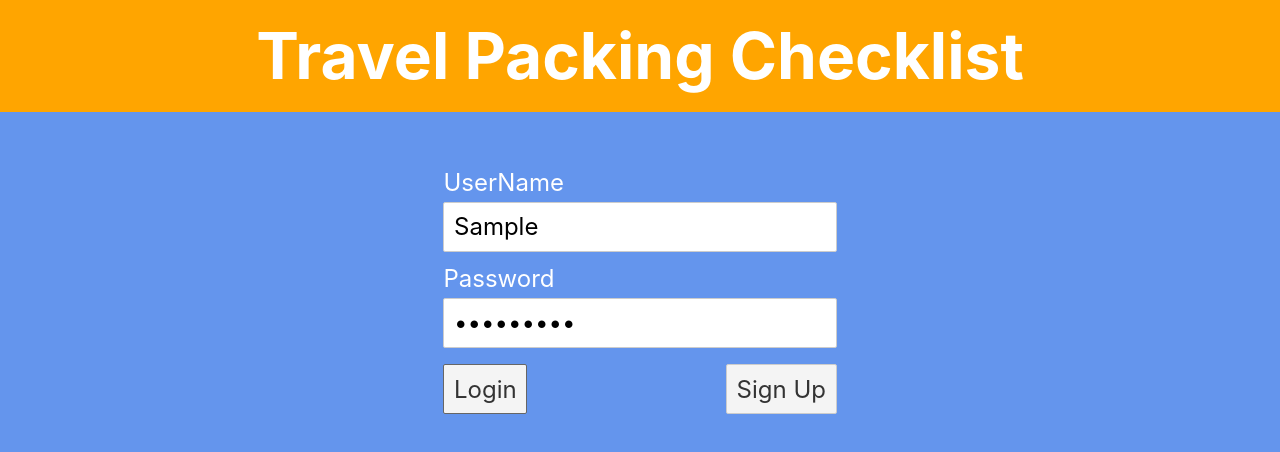
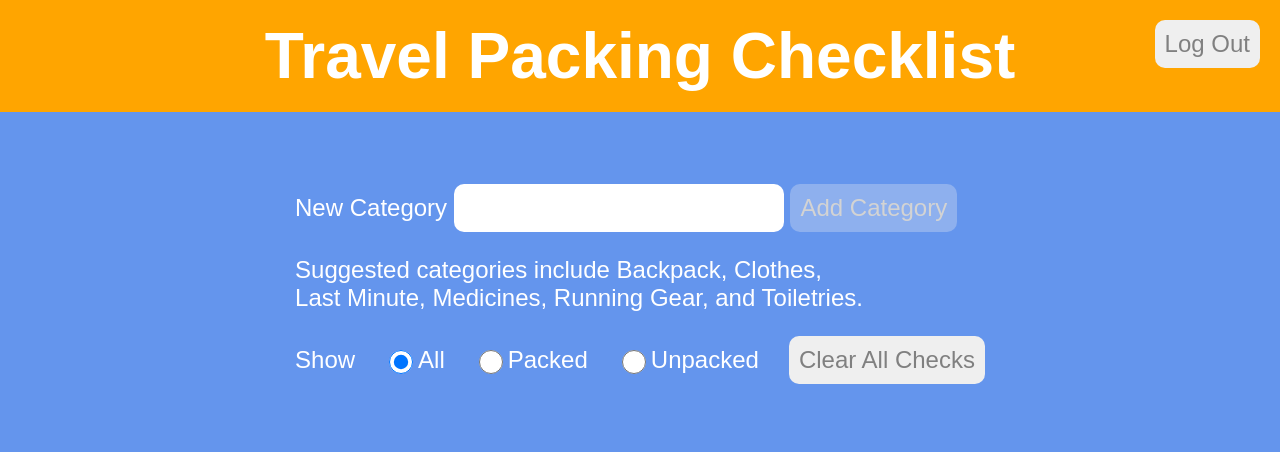
Before and after one commit to fdel15/svelte, a Svelte app in the folder travel-packing/: page / in a window 1280 px wide. Both pictures are taken after typing "Sample", "Sample123" into the empty fields and a click on the button "Login". Shown: the top 452 px of the page. Built offline with nearby package versions, Linux system fonts and the light colour scheme.

Commit message:
Saved through Chapter 6

```diff
--- a/travel-packing/package.json
+++ b/travel-packing/package.json
@@ -17,6 +17,8 @@
     "svelte": "^3.0.0"
   },
   "dependencies": {
-    "sirv-cli": "^1.0.0"
+    "sanitize-html": "^2.3.0",
+    "sirv-cli": "^1.0.0",
+    "uuid": "^8.3.2"
   }
 }
--- a/travel-packing/public/global.css
+++ b/travel-packing/public/global.css
@@ -1,67 +1,44 @@
-html, body {
-	position: relative;
-	width: 100%;
-	height: 100%;
+body {
+    font-family: sans-serif;
+    height: 100vh;
+    margin: 0;
+    padding: 0;
 }
 
-body {
-	color: #333;
-	margin: 0;
-	padding: 0px;
-	box-sizing: border-box;
-	font-family: -apple-system, BlinkMacSystemFont, "Segoe UI", Roboto, Oxygen-Sans, Ubuntu, Cantarell, "Helvetica Neue", sans-serif;
+button:not(:disabled),
+input:not(:disabled) {
+    cursor: pointer;
 }
 
-a {
-	color: rgb(0,100,200);
-	text-decoration: none;
+button:disabled {
+    color: lightgray;
 }
 
-a:hover {
-	text-decoration: underline;
+button.icon {
+    background-color: transparent;
+    border: none;
+    margin-bottom: 0;
 }
 
-a:visited {
-	color: rgb(0,80,160);
+input:disabled {
+    color: #ccc;
 }
 
 label {
-	display: block;
+    display: inline-block;
 }
 
-input, button, select, textarea {
-	font-family: inherit;
-	font-size: inherit;
-	-webkit-padding: 0.4em 0;
-	padding: 0.4em;
-	margin: 0 0 0.5em 0;
-	box-sizing: border-box;
-	border: 1px solid #ccc;
-	border-radius: 2px;
+input,
+button,
+select,
+textarea {
+    --padding: 10px;
+    border-radius: var(--padding);
+    border: none;
+    box-sizing: border-box;
+    color: gray;
+    font-family: inherit;
+    font-size: inherit;
+    margin: 0;
+    padding: var(--padding);
 }
-
-input:disabled {
-	color: #ccc;
-}
-
-button {
-	color: #333;
-	background-color: #f4f4f4;
-	outline: none;
-}
-
-button:disabled {
-	color: #999;
-}
-
-button:not(:disabled):active {
-	background-color: #ddd;
-}
-
-button:focus {
-	border-color: #666;
-}
-
-button:hover {
-	cursor: pointer;
-}
--- a/travel-packing/src/App.svelte
+++ b/travel-packing/src/App.svelte
@@ -1,10 +1,18 @@
 <script>
 	import Login from './Login.svelte';
+	import Checklist from './Checklist.svelte';
+
+	let page = Login;
 </script>
 
 <main>
 	<h1 class="hero">Travel Packing Checklist</h1>
-	<Login />
+
+	{#if page === Login}
+		<Login on:login={() => (page = Checklist)} />
+	{:else}
+		<Checklist on:logout={() => (page = Login)}/>
+	{/if}
 </main>
 
 <style>
--- /dev/null
+++ b/travel-packing/src/Category.svelte
@@ -0,0 +1,135 @@
+<script>
+  import Item from './Item.svelte'
+  import {getGuid, blurOnKey, sortOnName} from './util'
+  import {createEventDispatcher} from 'svelte';
+
+  const dispatch = createEventDispatcher();
+
+  export let categories;
+  export let category;
+  export let show;
+
+  let editing = false;
+  let itemName = '';
+  let items = [];
+  let message = '';
+
+  $: items = Object.values(category.items)
+  $: remaining = items.filter(item => !item.packed).length;
+  $: total = items.length;
+  $: status = `${remaining} of ${total} remaining`;
+  $: itemsToShow = sortOnName(items.filter(i => shouldShow(show, i)));
+
+  function addItem() {
+    const duplicate = Object.values(categories).some(
+      cat => Object.values(cat.items).some(
+        item => item.name === itemName
+      )
+    );
+
+    if (duplicate) {
+      message = `The item "${itemName}" already exists`
+      alert(message);
+      return;
+    }
+
+    const {items} = category
+    const id = getGuid();
+    items[id] = {id, name: itemName, packed: false};
+    category.items = items;
+    itemName = '';
+    dispatch('persist')
+  }
+
+  function shouldShow(show, item) {
+    return (
+      show === 'all' ||
+      (show === 'packed' && item.packed) ||
+      (show === 'unpacked' && !item.packed)
+    );
+  }
+
+  function deleteItem(item) {
+    delete category.items[item.id]
+    category = category // triggers update
+    dispatch('persist')
+  }
+</script>
+
+<section>
+  <h3>
+    {#if editing}
+      <input
+        bind:value={category.name}
+        on:blur={() => (editing = false)}
+        on:keypress={blurOnKey}
+      >
+    {:else}
+      <span on:click={() => editing = true}>
+        {category.name}
+      </span>
+    {/if}
+
+    <span class='status'>{status}</span>
+    <button class='icon' on:click={() => dispatch('delete')}>&#x1F5D1;</button>
+  </h3>
+
+  <form on:submit|preventDefault={addItem}>
+    <label>
+      New Item
+      <input bind:value={itemName}>
+    </label>
+
+    <button disabled={!itemName}>Add Item</button>
+  </form>
+
+  <ul>
+    {#each itemsToShow as item (item.id)}
+  <Item bind:item on:delete={() => deleteItem(item)}/>  <!-- This bind causes the category object to update when the item packed value is toggled-->
+    {:else}
+      <div>This category does not contain any items yet.</div>
+    {/each}
+  </ul>
+</section>
+
+<style>
+  button, input {
+    border: solid lightgray 1px;
+  }
+
+  button.icon {
+    border: none;
+  }
+
+  h3 {
+    display: flex;
+    justify-content: space-between;
+    align-items: center;
+    margin: 0;
+  }
+
+  section {
+    --padding: 10px;
+    background-color: white;
+    border: solid transparent 3px;
+    border-radius: var(--padding);
+    color: black;
+    display: inline-block;
+    margin: var(--padding);
+    padding: calc(var(--padding) * 2);
+    padding-top: var(--padding);
+    vertical-align: top;
+  }
+
+  .status {
+    font-size: 18px;
+    font-weight: normal;
+    margin: 0 15px;
+  }
+
+  ul {
+    list-style: none;
+    margin: 0;
+    padding-left: 0;
+  }
+</style>
--- /dev/null
+++ b/travel-packing/src/Checklist.svelte
@@ -0,0 +1,163 @@
+<script>
+  import Category from './Category.svelte';
+  import {getGuid, sortOnName} from './util';
+  import {createEventDispatcher} from 'svelte';
+
+  const dispatch = createEventDispatcher();
+
+  let categoryArray = [];
+  let categories = {};
+  let categoryName;
+  let message = '';
+  let show = 'all';
+
+  $: categoryArray = sortOnName(Object.values(categories));
+
+  function addCategory() {
+    const duplicate = Object.values(categories).some(
+      cat => cat.name === categoryName
+    );
+
+    if (duplicate) {
+      message = `The cateogry "$(categoryName)" already exists`;
+      alert(message);
+      return;
+    }
+
+    const id = getGuid();
+    categories[id] = {id, name: categoryName, items: {}};
+    categories = categories // triggers update
+    categoryName = '';
+  }
+
+  function clearAllChecks() {
+    for (const category of Object.values(categories)) {
+      for (const item of Object.values(category.items)) {
+        item.packed = false;
+      }
+    }
+
+    categories = categories; // triggers update
+  }
+
+  function deleteCategory(category) {
+    delete categories[category.id]
+    categories = categories // triggers update
+  }
+
+  restore(); // must do this before the first call to persist
+
+  $: if (categories) persist();
+
+  function persist() {
+    localStorage.setItem('travel-packing', JSON.stringify(categories));
+  }
+
+  function restore() {
+    const text = localStorage.getItem('travel-packing');
+    if (text && text !== '{}') {
+      categories = JSON.parse(text);
+    }
+  }
+</script>
+
+<section>
+  <header>
+    <form on:submit|preventDefault={addCategory}>
+      <label>
+        New Category
+        <input bind:value={categoryName}>
+      </label>
+
+      <button disabled={!categoryName}>Add Category</button>
+      <button class='logout-btn' on:click={() => dispatch('logout')}>Log Out</button>
+    </form>
+
+    <p>
+      Suggested categories include Backpack, Clothes,
+      <br />
+      Last Minute, Medicines, Running Gear, and Toiletries.
+    </p>
+
+    <div class='radios'>
+      <label>Show</label>
+      <label>
+        <input name='show' type='radio' value='all' bind:group={show}>
+        All
+      </label>
+
+      <label>
+        <input name='show' type='radio' value='packed' bind:group={show}>
+        Packed
+      </label>
+
+      <label>
+        <input name='show' type='radio' value='unpacked' bind:group={show}>
+        Unpacked
+      </label>
+
+      <button class="clear" on:click={clearAllChecks}>Clear All Checks</button>
+    </div>
+  </header>
+
+  <div class="categories">
+    {#each categoryArray as category (category.id)}
+      <Category
+        bind:category
+        {categories}
+        {show}
+        on:delete={() => deleteCategory(category)}
+        on:persist={persist}
+      />
+    {/each}
+  </div>
+</section>
+
+<style>
+  .categories {
+    display: inline-flex;
+    flex-wrap: wrap;
+    justify-content: center;
+  }
+
+  .clear {
+    margin-left: 30px;
+  }
+
+  input[type='radio'] {
+    --size: 24px;
+    height: var(--size);
+    width: var(--size);
+    margin-left: 10px;
+  }
+
+  .logout-btn {
+    position: absolute;
+    right: 20px;
+    top: 20px;
+  }
+
+  .radios {
+    display: flex;
+    align-items: center;
+  }
+
+  .radios > label:not(:first-of-type) {
+    display: inline-flex;
+    align-items: center;
+    margin-left: 1em;
+  }
+
+  .radios > label > input {
+    margin-bottom: -3px;
+    margin-right: 5px;
+  }
+
+  section {
+    display: flex;
+    flex-direction: column;
+    align-items: center;
+    font-size: 24px;
+    margin-top: 1em;
+  }
+</style>
--- /dev/null
+++ b/travel-packing/src/Item.svelte
@@ -0,0 +1,59 @@
+<script>
+  import {blurOnKey} from './util';
+  import {createEventDispatcher} from 'svelte';
+
+  const dispatch = createEventDispatcher();
+
+  export let item;
+
+  let editing = false;
+</script>
+
+<li>
+  <input type='checkbox' bind:checked={item.packed}>
+  {#if editing }
+    <input
+      autofocus
+      bind:value={item.name}
+      on:blur={() => editing = false}
+      on:keydown={blurOnKey}
+      type='text'
+    >
+  {:else }
+    <span class="packed-{item.packed}" on:click={() => (editing = true)}>
+      {item.name}
+    </span>
+  {/if}
+  <button class='icon' on:click={() => dispatch('delete')}>&#x1F5D1</button>
+</li>
+
+<style>
+  button {
+    background-color: transparent;
+    border: none;
+  }
+
+  input[type='checkbox'] {
+    --size: 24px;
+    height: var(--size);
+    width: var(--size);
+  }
+
+  input[type='text'] {
+    border: solid lightgray 1px;
+  }
+
+  li {
+    display: flex;
+    align-items: center;
+  }
+
+  .packed-true {
+    color: gray;
+    text-decoration: line-through;
+  }
+
+  span {
+    margin: 0 10px;
+  }
+</style>
--- a/travel-packing/src/Login.svelte
+++ b/travel-packing/src/Login.svelte
@@ -1,8 +1,12 @@
 <script>
+  import {createEventDispatcher} from 'svelte';
+
+  const dispatch = createEventDispatcher();
+
   let username = '';
   let password = '';
 
-  const login = () => alert('You pressed login!')
+  const login = () => dispatch('login')
   const signup = () => alert('You pressed sign up!')
 
 </script>
--- /dev/null
+++ b/travel-packing/src/util.js
@@ -0,0 +1,19 @@
+import { v4 as uuidv4 } from 'uuid';
+
+export function getGuid() {
+    return uuidv4();
+}
+
+export function blurOnKey(event) {
+    const { code } = event;
+    if (code === 'Enter' || code === 'Escape' || code === 'Tab') {
+        event.target.blur();
+    }
+}
+
+export function sortOnName(array) {
+    array.sort((el1, el2) =>
+        el1.name.toLowerCase().localeCompare(el2.name.toLowerCase())
+    );
+    return array;
+}
```
Also changed, not shown: 1 other file (tests, documents, lock files or other folders).
